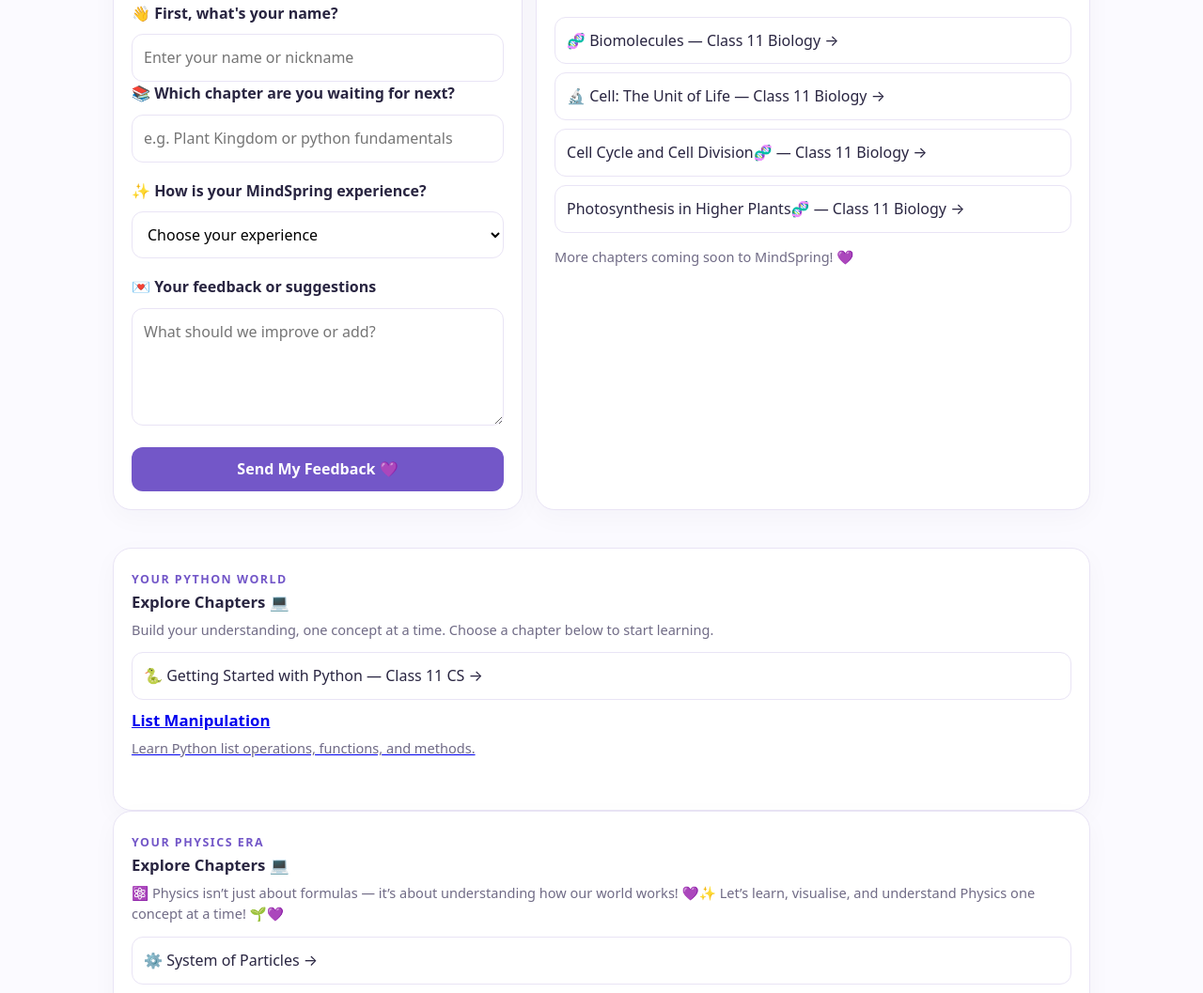
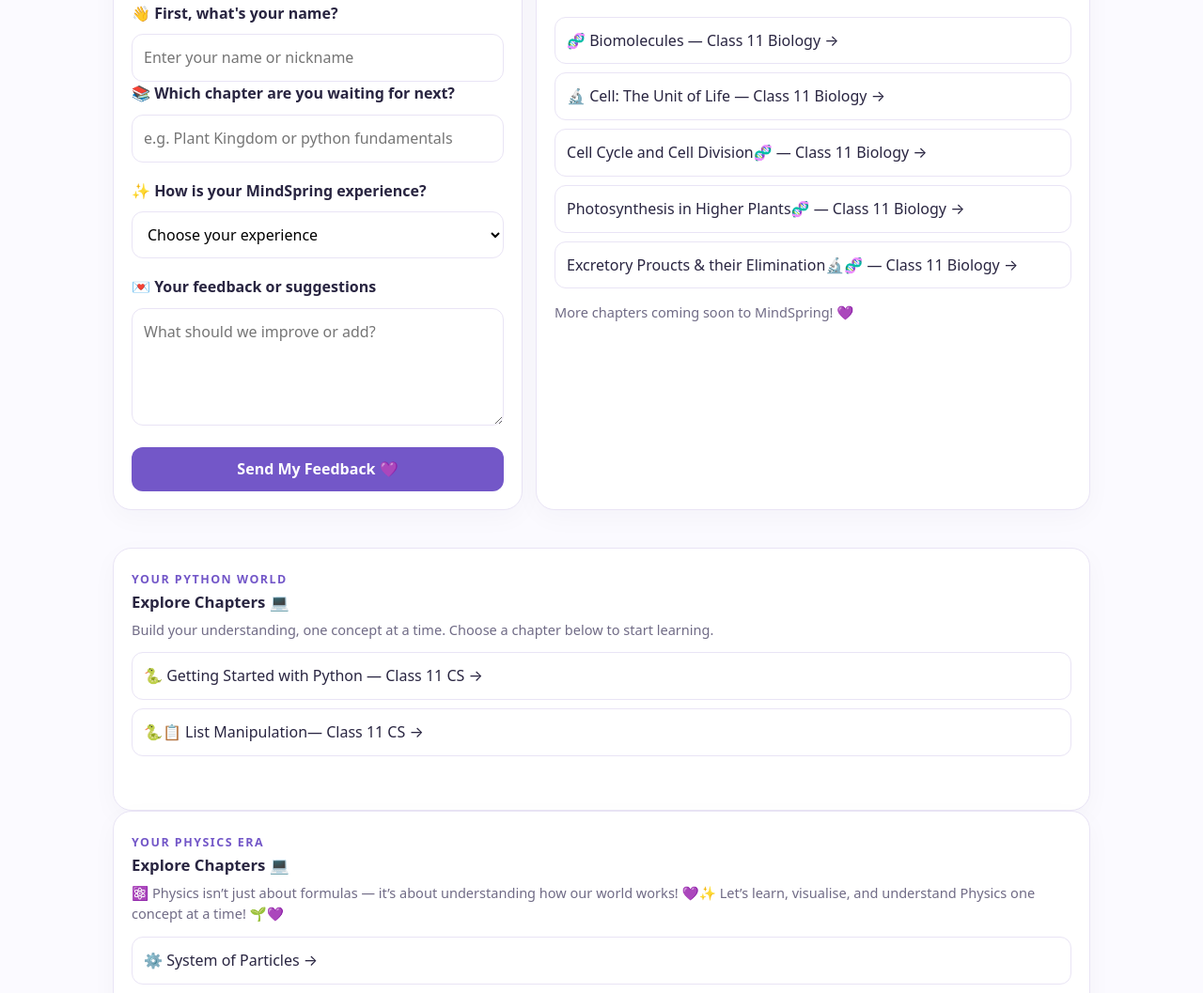
Before and after one commit to Mindspring-learning/mindspring-learning.github.io, a plain HTML site: page index.html in a window 1280 px wide. Shown: the part 1184-2241 px from the top of the page at 94% size. Drawn offline with Linux system fonts and the light colour scheme.

Commit message:
Update links and buttons in index.html

```diff
--- a/index.html
+++ b/index.html
@@ -404,6 +404,11 @@ font-style: italic;color: #4B2E83; }
      style="text-decoration:none; display:block;">
     Photosynthesis in Higher Plants🧬 — Class 11 Biology →
   </a>
+    <a class="chapter-btn"
+     href="excretory-system.html"
+     style="text-decoration:none; display:block;">
+    Excretory Proucts & their Elimination🔬🧬 — Class 11 Biology →
+  </a>
 
 </div>
   <p class="small" style="margin-top:14px;">
@@ -426,10 +431,11 @@ font-style: italic;color: #4B2E83; }
        style="text-decoration:none; display:block;">
       🐍 Getting Started with Python — Class 11 CS →
     </a>
-    <a href="list-manipulation.html" class="chapter-card">
-  <h3>List Manipulation</h3>
-  <p>Learn Python list operations, functions, and methods.</p>
-</a>
+   <a class="cs-btn"
+       href="list-manipulation.html"
+       style="text-decoration:none; display:block;">
+      🐍📋 List Manipulation— Class 11 CS →
+    </a>
   </div>
 </article>
       <article class="card notes-box phy" id="phy-chapters">
```
